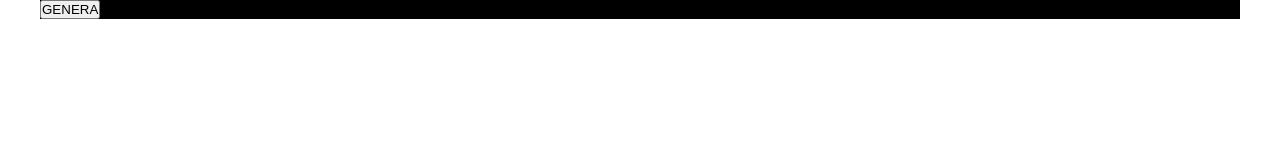
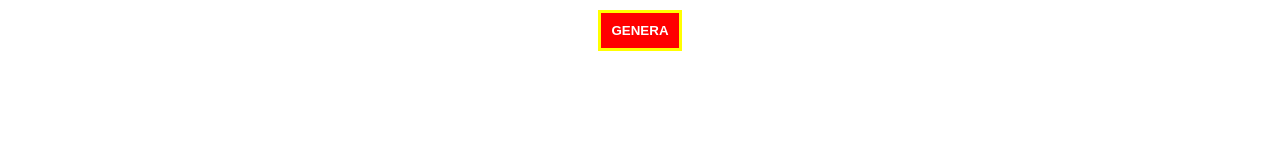
Before and after one commit to ElRafo92/js-fizzbuzz, a plain HTML site: page index.html in a window 1280 px wide. Drawn offline with Linux system fonts and the light colour scheme.

Commit message:
aggiunto button style

```diff
--- a/css/style.css
+++ b/css/style.css
@@ -18,10 +18,20 @@
     max-width: 75rem;
     margin: auto;
 
-    color: limegreen;
+    text-align: center;
+   }
 
-    background-color: black;
-
+   .btn {
+      text-decoration: none;
+      text-align: center;
+      font-weight: bolder;
+      padding: 0.625rem;
+      margin: 0.625rem;
+      background-color: red;
+      color: white;
+      text-transform: uppercase;
+      border-style: none;
+      border: 3px solid yellow;
    }
 /* ===========
    ===========
--- a/index.html
+++ b/index.html
@@ -12,7 +12,7 @@
         <div class="box">
 
         </div>
-        <button id="genera" type="button">GENERA</button>
+        <button id="genera" class="btn" type="button">GENERA</button>
     </main>
 
     <script src="js/main.js"></script>
--- a/js/main.js
+++ b/js/main.js
@@ -22,11 +22,15 @@ genera.addEventListener(`click`, function() {
         }
 
         const ul = document.querySelector(`.box`);
-        let li = `<li>${element}</li>`;
+        let li = `<li class="lista">${element}</li>`;
         ul.innerHTML += li;
 
-
-
+        let lista = document.querySelector(`.lista`);
+        if (element == `Fizz`){
+            lista.classList.add(`fizz`)
+        }
+        debugger
+        console.log(element)
     }
 
 });
```
